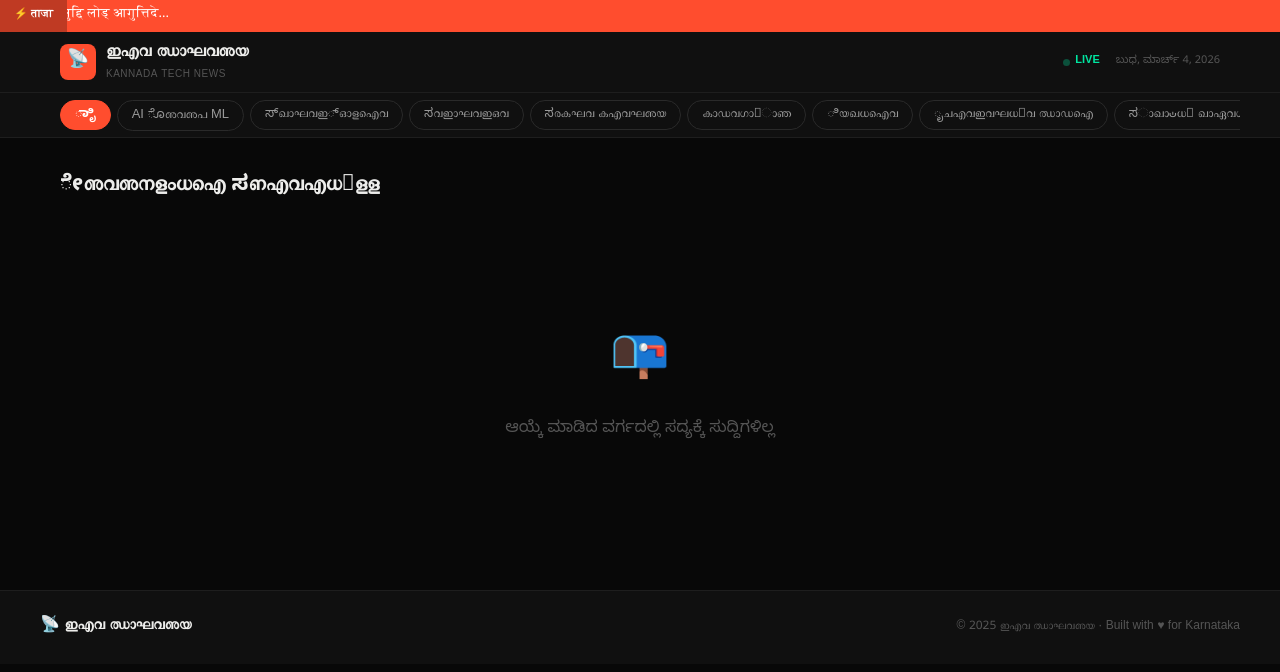
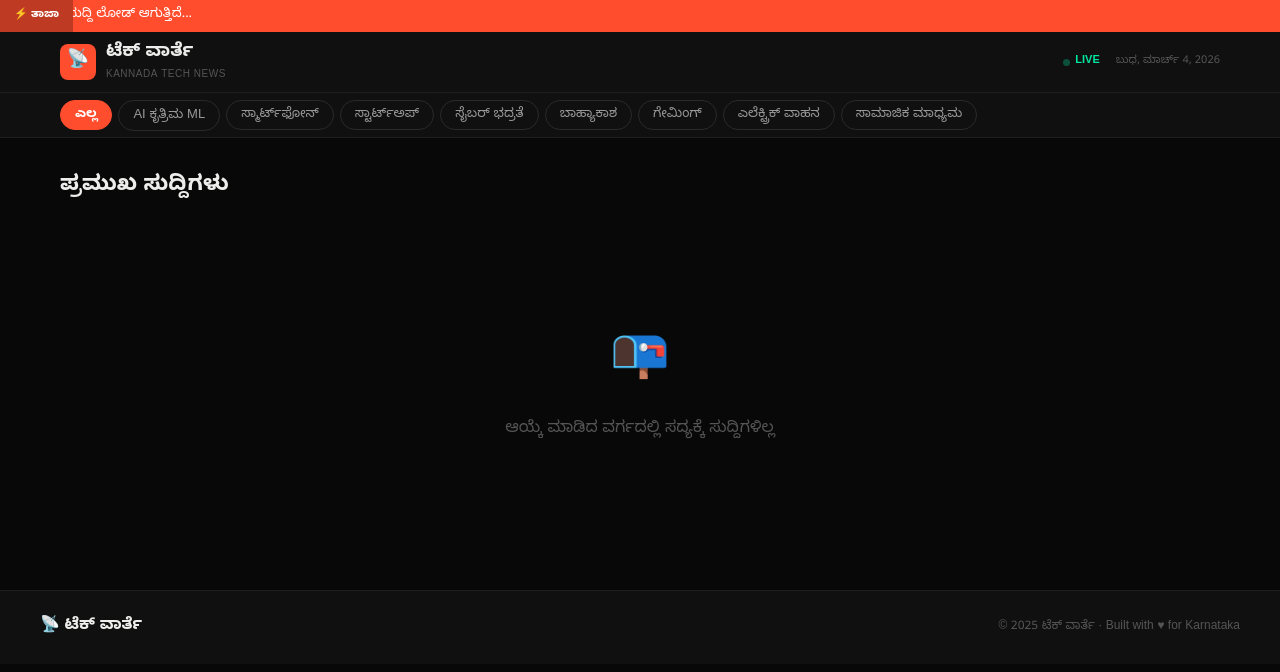
Before and after one commit to rksaroor/kannada-tech-news, a plain HTML site: page docs/index.html in a window 1280 px wide. Drawn offline with nearby package versions, Linux system fonts and the light colour scheme; no server answers.

Commit message:
Update Kannada text in index.html

```diff
--- a/docs/index.html
+++ b/docs/index.html
@@ -690,10 +690,10 @@
 
 <!-- ── Breaking Ticker ──────────────────────────────────────────────── -->
 <div class="ticker-bar">
-  <div class="ticker-label">&#9889; &#2340;&#2366;&#2332;&#2366;</div>
+  <div class="ticker-label">⚡ ತಾಜಾ</div>
   <div class="ticker-scroll">
     <div class="ticker-content" id="tickerContent">
-      <span class="ticker-item">&#2360;&#2369;&#2342;&#2381;&#2342;&#2367; &#2354;&#2379;&#2337;&#2381; &#2310;&#2327;&#2369;&#2340;&#2381;&#2340;&#2367;&#2342;&#2375;...</span>
+      <span class="ticker-item">ಸುದ್ದಿ ಲೋಡ್ ಆಗುತ್ತಿದೆ...</span>
     </div>
   </div>
 </div>
@@ -704,7 +704,7 @@
     <a class="logo" href="/">
       <div class="logo-icon">&#128225;</div>
       <div>
-        <div class="logo-text">&#3335;&#3342;&#3381; &#3357;&#3390;&#3352;&#3381;&#3340;&#3375;</div>
+        <div class="logo-text">ಟೆಕ್ ವಾರ್ತೆ</div>
         <div class="logo-sub">KANNADA TECH NEWS</div>
       </div>
     </a>
@@ -721,15 +721,15 @@
 <!-- ── Category Nav ──────────────────────────────────────────────────── -->
 <nav class="cat-nav">
   <div class="cat-nav-inner">
-    <button class="cat-btn active" data-slug="all" onclick="filterByCategory('all', this)">&#3267;&#3262;&#3263;</button>
-    <button class="cat-btn" data-slug="artificial-intelligence" onclick="filterByCategory('artificial-intelligence', this)">AI &#3274;&#3340;&#3381;&#3340;&#3370; ML</button>
-    <button class="cat-btn" data-slug="smartphones" onclick="filterByCategory('smartphones', this)">&#3256;&#3277;&#3350;&#3390;&#3352;&#3381;&#3335;&#3277;&#8204;&#3347;&#3379;&#3344;&#3381;</button>
-    <button class="cat-btn" data-slug="startups" onclick="filterByCategory('startups', this)">&#3256;&#3381;&#3335;&#3390;&#3352;&#3381;&#3335;&#3346;&#3381;</button>
-    <button class="cat-btn" data-slug="cybersecurity" onclick="filterByCategory('cybersecurity', this)">&#3256;&#3376;&#3349;&#3352;&#3381; &#3349;&#3342;&#3381;&#3352;&#3340;&#3375;</button>
-    <button class="cat-btn" data-slug="space-tech" onclick="filterByCategory('space-tech', this)">&#3349;&#3390;&#3361;&#3381;&#3351;&#3390;&#3325;&#3390;&#3358;</button>
-    <button class="cat-btn" data-slug="gaming" onclick="filterByCategory('gaming', this)">&#3263;&#3375;&#3350;&#3367;&#3344;&#3381;</button>
-    <button class="cat-btn" data-slug="electric-vehicles" onclick="filterByCategory('electric-vehicles', this)">&#3267;&#3354;&#3342;&#3381;&#3335;&#3381;&#3352;&#3367;&#3325;&#3381; &#3357;&#3390;&#3361;&#3344;</button>
-    <button class="cat-btn" data-slug="social-media" onclick="filterByCategory('social-media', this)">&#3256;&#3390;&#3350;&#3390;&#3332;&#3367;&#3325; &#3350;&#3390;&#3343;&#3381;&#3351;&#3350;</button>
+    <button class="cat-btn active" data-slug="all" onclick="filterByCategory('all', this)">ಎಲ್ಲ</button>
+    <button class="cat-btn" data-slug="artificial-intelligence" onclick="filterByCategory('artificial-intelligence', this)">AI ಕೃತ್ರಿಮ ML</button>
+    <button class="cat-btn" data-slug="smartphones" onclick="filterByCategory('smartphones', this)">ಸ್ಮಾರ್ಟ್‌ಫೋನ್</button>
+    <button class="cat-btn" data-slug="startups" onclick="filterByCategory('startups', this)">ಸ್ಟಾರ್ಟ್‌ಅಪ್</button>
+    <button class="cat-btn" data-slug="cybersecurity" onclick="filterByCategory('cybersecurity', this)">ಸೈಬರ್ ಭದ್ರತೆ</button>
+    <button class="cat-btn" data-slug="space-tech" onclick="filterByCategory('space-tech', this)">ಬಾಹ್ಯಾಕಾಶ</button>
+    <button class="cat-btn" data-slug="gaming" onclick="filterByCategory('gaming', this)">ಗೇಮಿಂಗ್</button>
+    <button class="cat-btn" data-slug="electric-vehicles" onclick="filterByCategory('electric-vehicles', this)">ಎಲೆಕ್ಟ್ರಿಕ್ ವಾಹನ</button>
+    <button class="cat-btn" data-slug="social-media" onclick="filterByCategory('social-media', this)">ಸಾಮಾಜಿಕ ಮಾಧ್ಯಮ</button>
   </div>
 </nav>
 
@@ -737,7 +737,7 @@
 <main>
 
   <div class="section-header fade-in">
-    <h2 class="section-title">&#3271;&#3340;&#3381;&#3340;&#3368;&#3379;&#3330;&#3367;&#3344; &#3256;&#3369;&#3342;&#3381;&#3342;&#3367;&#3327;&#3379;&#3379;</h2>
+    <h2 class="section-title">ಪ್ರಮುಖ ಸುದ್ದಿಗಳು</h2>
     <span class="section-count" id="articleCount"></span>
   </div>
 
@@ -758,7 +758,7 @@
 
   <!-- Load More -->
   <div class="load-more-wrap" id="loadMoreWrap" style="display:none;">
-    <button class="load-more-btn" onclick="loadMore()">&#3267;&#3344;&#3381;&#3344;&#3359;&#3381;&#3335;&#3369; &#3256;&#3369;&#3342;&#3381;&#3342;&#3367;&#3327;&#3379;&#3379; &#3344;&#3379;&#3337;&#3367; &#8594;</button>
+    <button class="load-more-btn" onclick="loadMore()">ಇನ್ನಷ್ಟು ಸುದ್ದಿಗಳು ನೋಡಿ →</button>
   </div>
 
 </main>
@@ -767,7 +767,7 @@
 <div class="modal-overlay" id="articleModal">
   <div class="modal-card" id="modalCard">
     <div class="modal-topbar">
-      <span class="modal-topbar-label">&#3349;&#3344;&#3381;&#3344;&#3337; &#3256;&#3390;&#3352;&#3390;&#3330;&#3358;</span>
+      <span class="modal-topbar-label">ಸಂಪೂರ್ಣ ಸಾರಾಂಶ</span>
       <button class="modal-close-x" onclick="closeModal()" aria-label="close">&#10005;</button>
     </div>
     <div class="modal-hero" id="modalHero"></div>
@@ -781,9 +781,9 @@
       <div class="modal-meta-row" id="modalMeta"></div>
       <div class="modal-actions">
         <a class="modal-source-link" id="modalSourceLink" href="#" target="_blank" rel="noopener">
-          &#3350;&#3370;&#3354; &#3354;&#3375;&#3326;&#3344; &#8599;
+          ಮೂಲ ಲೇಖನ ↗
         </a>
-        <button class="modal-close-btn" onclick="closeModal()">&#3350;&#3369;&#3330;&#3381;&#3330;&#3369; &#10005;</button>
+        <button class="modal-close-btn" onclick="closeModal()">ಮುಚ್ಚಿ ✕</button>
       </div>
     </div>
   </div>
@@ -792,8 +792,8 @@
 <!-- ── Footer ────────────────────────────────────────────────────────── -->
 <footer>
   <div class="footer-inner">
-    <div class="footer-logo">&#128225; &#3335;&#3342;&#3381; &#3357;&#3390;&#3352;&#3381;&#3340;&#3375;</div>
-    <div class="footer-copy">&#169; 2025 &#3335;&#3342;&#3381; &#3357;&#3390;&#3352;&#3381;&#3340;&#3375; &middot; Built with &#9829; for Karnataka</div>
+    <div class="footer-logo">&#128225; ಟೆಕ್ ವಾರ್ತೆ</div>
+    <div class="footer-copy">&#169; 2025 ಟೆಕ್ ವಾರ್ತೆ &middot; Built with &#9829; for Karnataka</div>
   </div>
 </footer>
 
@@ -841,10 +841,14 @@
     return m[slug] || '\uD83D\uDCF0'
   }
 
-  // Returns only real, non-stock images (filters picsum and pollinations)
+  // Returns a usable image URL, or null if none available
   function realImg(url) {
     if (!url) return null
-    if (url.includes('picsum.photos'))    return null
+    // Fix malformed picsum seed URLs (no dimensions) → add 800×450
+    if (url.includes('picsum.photos/seed/')) {
+      const m = url.match(/picsum\.photos\/seed\/([^/?#]+)/)
+      if (m) return `https://picsum.photos/seed/${m[1]}/800/450`
+    }
     if (url.includes('pollinations.ai')) return null
     return url
   }
@@ -987,7 +991,7 @@
       grid.appendChild(el.firstElementChild)
     })
 
-    btn.textContent = '\u0c87\u0ca8\u0ccd\u0ca8\u0cb7\u0ccd\u0c9f\u0cc1 \u0cb8\u0cc1\u0ca6\u0ccd\u0ca6\u0cbf\u0c97\u0cb3\u0cc1 \u0ca8\u0ccb\u0ca1\u0cbf \u2192'
+    btn.textContent = '\u0c87\u0ca8\u0ccd\u0ca8\u0cb7\u0ccd\u0c9f\u0cc1 \u0cb8\u0cc1\u0ca6\u0ccd\u0ca6\u0cbf\u0c97\u0cb3\u0cc1 \u0ca8\u0ccb\u0ca1\u0cbf ↲'
     btn.disabled = false
 
     if (articles.length < PAGE_SIZE) {
```
